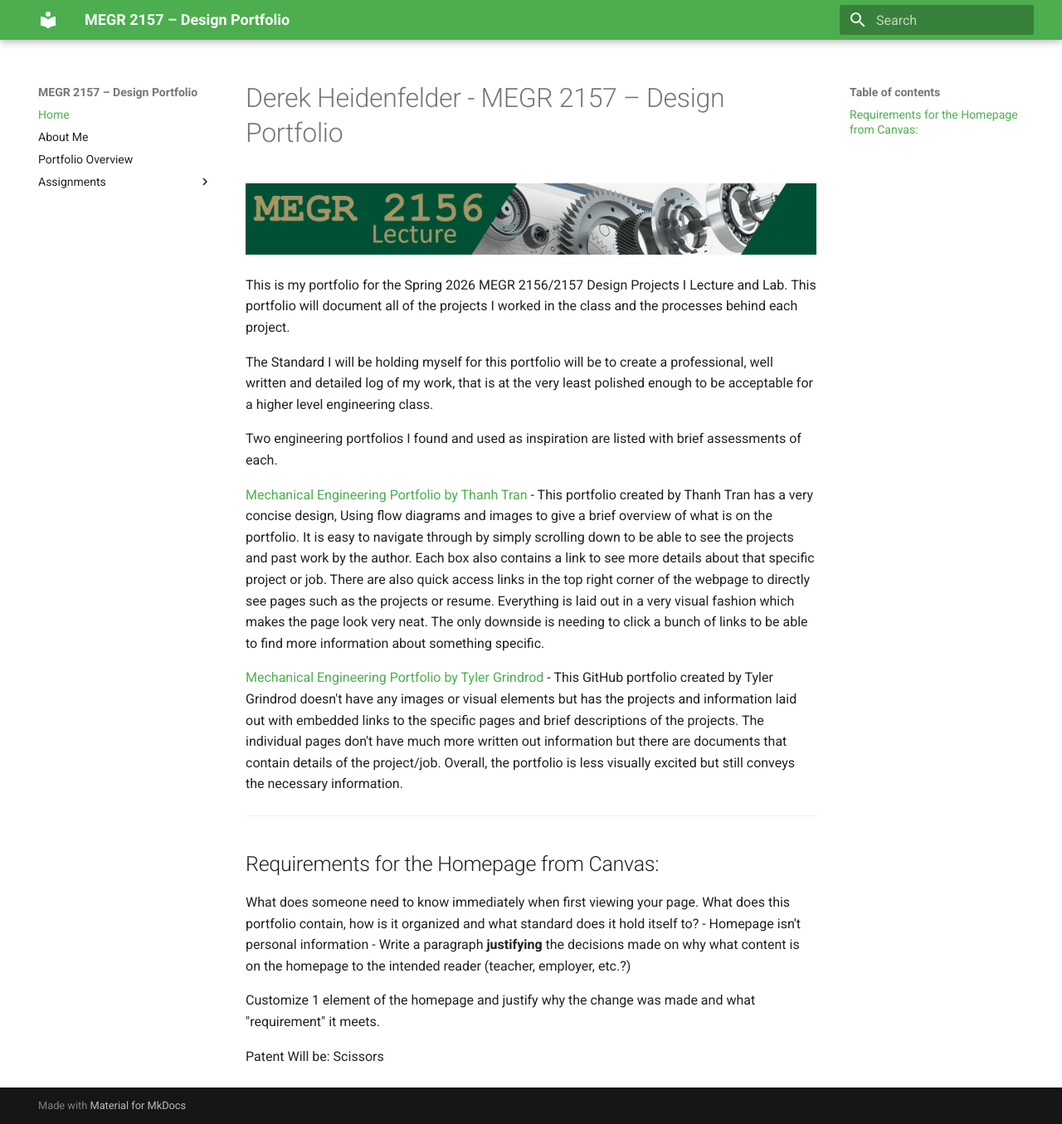
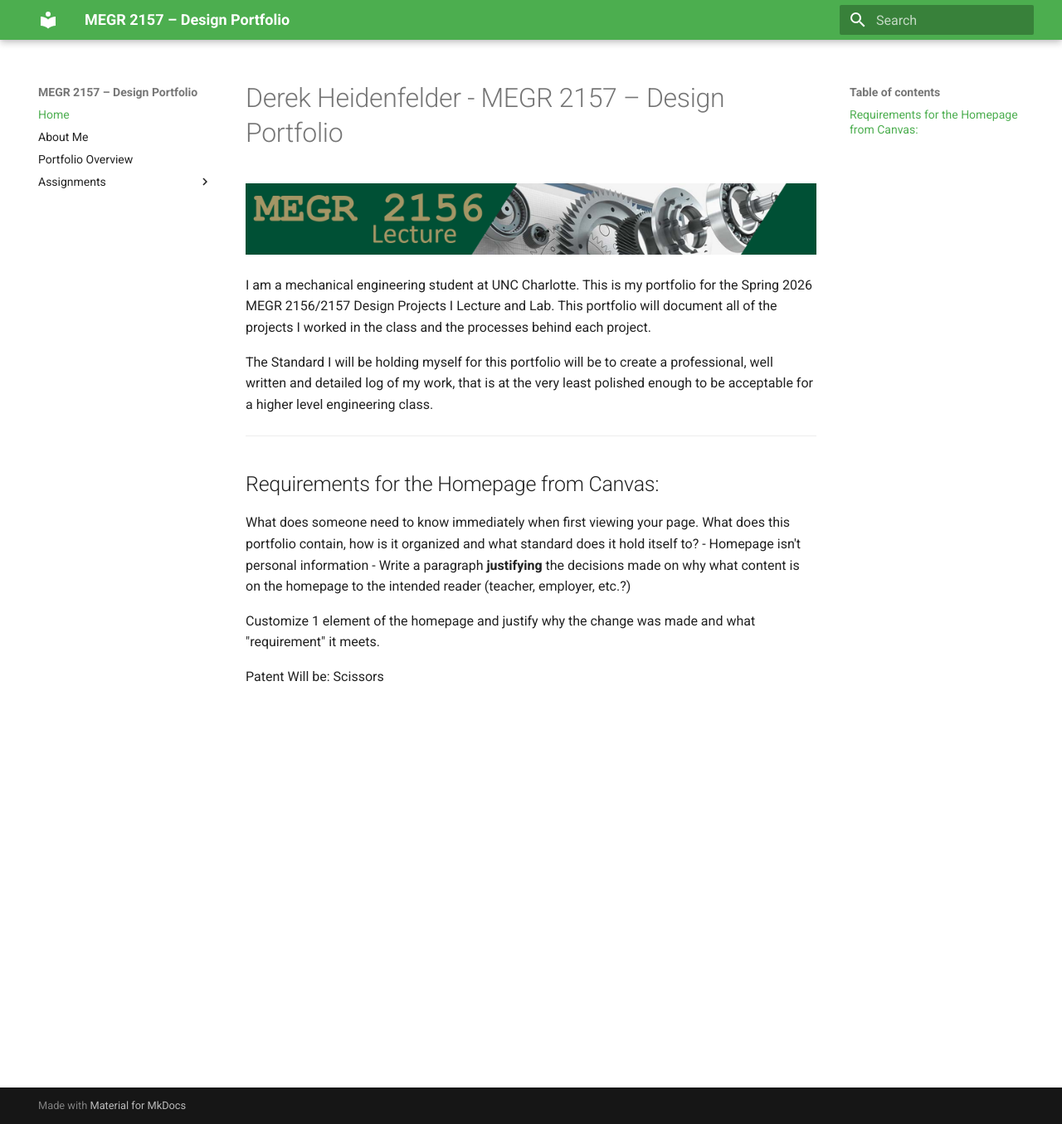
Before and after one commit to dheidenf-beep/DerekH-MEGR2157-portfolio, an MkDocs documentation site: the page built from docs/index.md, in a window 1280 px wide and 1355 px high. Shown: the whole window at 83% size. Built offline with MkDocs 1.6.1 and Material for MkDocs 9.7.7, drawn with Linux system fonts in a browser that asks for light colours.

Commit message:
Revise portfolio introduction and content
Updated introduction and removed examples of engineering portfolios.

```diff
--- a/docs/index.md
+++ b/docs/index.md
@@ -2,18 +2,9 @@
 
 ![MEGR 2156-7 Title](MEGR2156title.png)
 
-This is my portfolio for the Spring 2026 MEGR 2156/2157 Design Projects I Lecture and Lab. This portfolio will document all of the projects I worked in the class and the processes behind each project.
+I am a mechanical engineering student at UNC Charlotte. This is my portfolio for the Spring 2026 MEGR 2156/2157 Design Projects I Lecture and Lab. This portfolio will document all of the projects I worked in the class and the processes behind each project.
 
 The Standard I will be holding myself for this portfolio will be to create a professional, well written and detailed log of my work, that is at the very least polished enough to be acceptable for a higher level engineering class.
-
-
-Two engineering portfolios I found and used as inspiration are listed with brief assessments of each.
-
-[Mechanical Engineering Portfolio by Thanh Tran](https://thanhvtran.com/)
- - This portfolio created by Thanh Tran has a very concise design, Using flow diagrams and images to give a brief overview of what is on the portfolio. It is easy to navigate through by simply scrolling down to be able to see the projects and past work by the author. Each box also contains a link to see more details about that specific project or job. There are also quick access links in the top right corner of the webpage to directly see pages such as the projects or resume. Everything is laid out in a very visual fashion which makes the page look very neat. The only downside is needing to click a bunch of links to be able to find more information about something specific.
-
-[Mechanical Engineering Portfolio by Tyler Grindrod](https://github.com/Tyler-Grindrod/Mechanical-Design-Portfolio)
- - This GitHub portfolio created by Tyler Grindrod doesn't have any images or visual elements but has the projects and information laid out with embedded links to the specific pages and brief descriptions of the projects. The individual pages don't have much more written out information but there are documents that contain details of the project/job. Overall, the portfolio is less visually excited but still conveys the necessary information.
 
 
 
```
